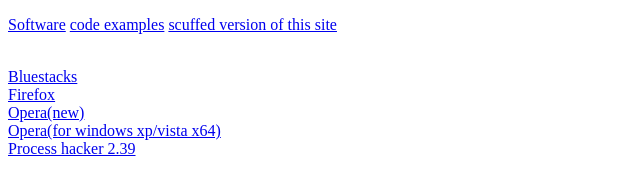
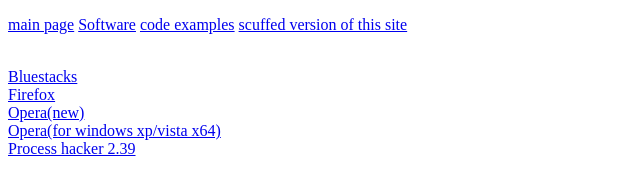
Before and after one commit to Tuavtor/en, a plain HTML site: page Software/index.html in a window 1280 px wide. Shown: the whole page, without its empty margins (0-640 px from the left). Drawn offline with Linux system fonts and the light colour scheme.

Commit message:
Update index.html

```diff
--- a/Software/index.html
+++ b/Software/index.html
@@ -5,6 +5,7 @@
     </head>
     <body>
         <p class="header">
+	<a href="https://Tuavtor.github.io/en">main page</a>
         <a href="https://Tuavtor.github.io/en/Software/">Software</a>
         <a href="https://Tuavtor.github.io/en/Code/">code examples</a>
 	<a href="https://tigronawt.wixsite.com/scuffed-tuavtor">scuffed version of this site</a>
```
